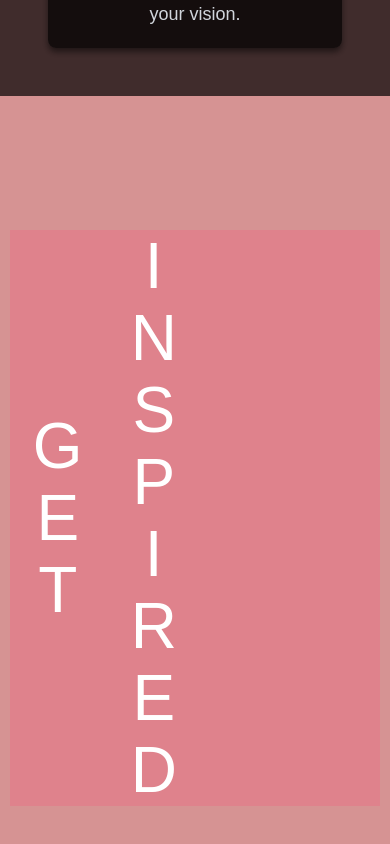
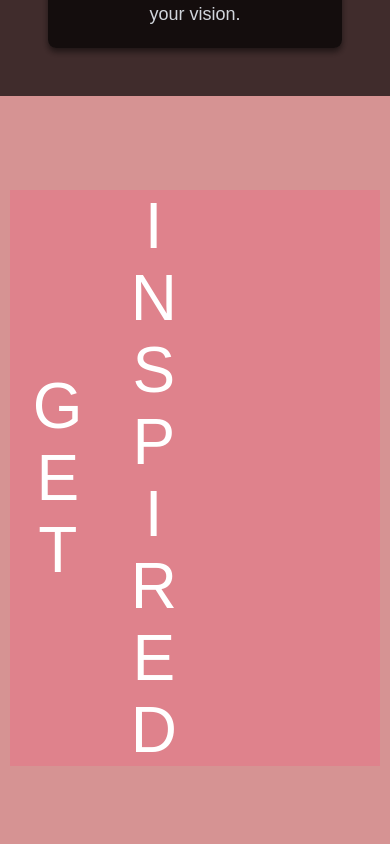
Before and after one commit to locojet/portafolio-vue, a Vue app: page / in a window 390 px wide. Shown: the part 4490-5334 px from the top of the page. Built offline with nearby package versions, Linux system fonts and the light colour scheme; a web font is replaced by a local one.

Commit message:
Automatisiertes Update

```diff
--- a/src/components/Mevideo.vue
+++ b/src/components/Mevideo.vue
@@ -101,7 +101,7 @@ background-color: rgba(0, 0, 0, 0.5); /* Rosa seno transparente */
 
 .inspiration{
   font-size: 4rem;
-margin-top: 95rem;
+margin-top: 90rem;
 text-align: center;
 text-transform: uppercase;
 background-color: rgba(232, 115, 134, 0.5); /* Rosa seno transparente */
@@ -189,7 +189,7 @@ width: 95%;
     background: radial-gradient(circle, transparent, rgba(0, 0, 0, 1) 100%);
   }
   .parent-element {
-    height: 700vh; /* Ajusta la altura para móviles */
+    height: 680vh; /* Ajusta la altura para móviles */
     margin-top: -50rem;
   }
 
```
Also changed, not shown: 1 other file (tests, documents, lock files or other folders).
